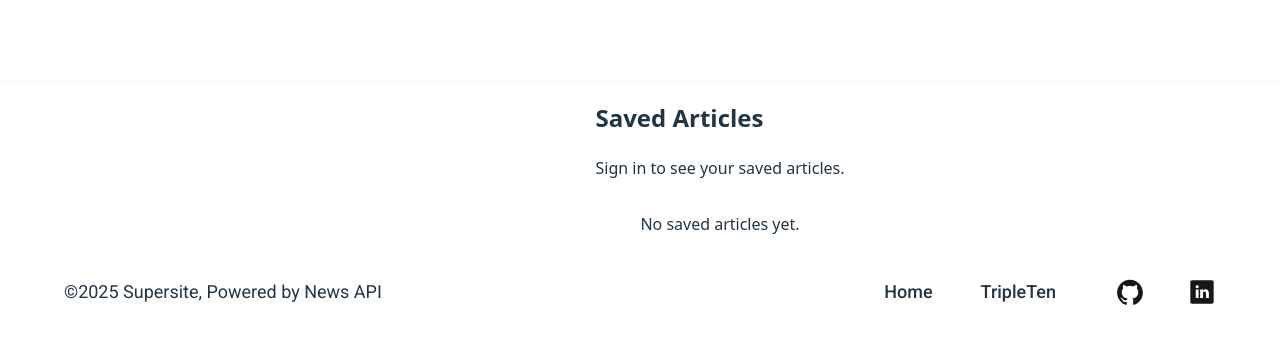
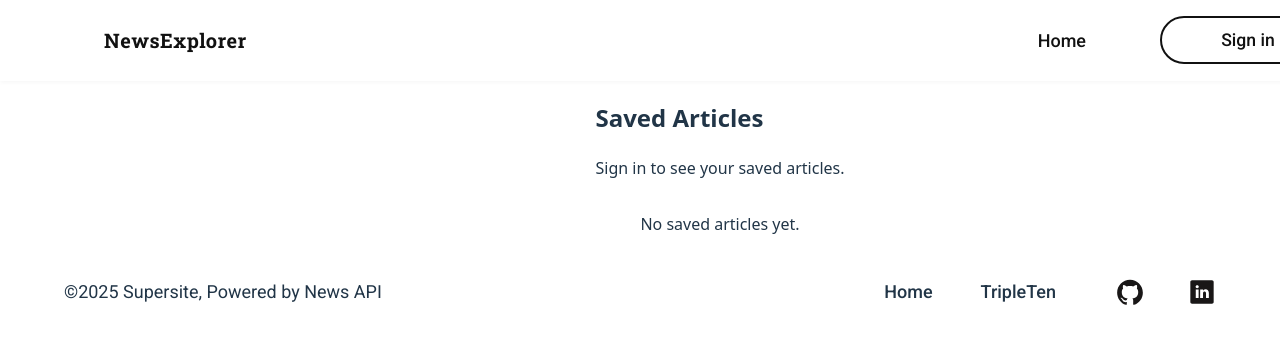
Before and after one commit to Bdotgo17/final-project, a React (Vite) app: page /#/saved-news in a window 1280 px wide. Shown: the top 344 px of the page. Built offline with nearby package versions, Linux system fonts and the light colour scheme.

Commit message:
saved articles page css

```diff
--- a/src/components/App/App.jsx
+++ b/src/components/App/App.jsx
@@ -77,6 +77,7 @@ function App() {
                   user={user}
                   showSavedLink={showSavedLink}
                   onSignIn={() => setIsLoginOpen(true)}
+                  theme="dark"
                 />
                 <SavedNews user={user} savedArticles={savedArticles} />
               </>
--- a/src/components/Header/Header.css
+++ b/src/components/Header/Header.css
@@ -35,3 +35,17 @@
   align-items: center;
   height: 100%;
 }
+
+.header-dark,
+.header.header-dark .header-title {
+  background: #fff;
+  color: #111;
+}
+
+.header-dark .header-title {
+  color: #111;
+}
+
+.header-dark .header-title {
+  color: #111 !important;
+}
--- a/src/components/Header/Header.jsx
+++ b/src/components/Header/Header.jsx
@@ -1,16 +1,21 @@
 import React from "react";
 import "./Header.css";
+import { useLocation } from "react-router-dom";
 import Navigation from "../Navigation/Navigation";
 
 function Header({ showSavedLink, onSignInClick, user, onSignIn }) {
+  const location = useLocation();
+  const isDark = location.pathname === "/saved-news";
+
   return (
-    <header className="header">
+    <header className={`header${isDark ? " header-dark" : ""}`}>
       <div className="header-content">
         <span className="header-title">NewsExplorer</span>
         <Navigation
           showSavedLink={showSavedLink}
           onSignIn={onSignIn}
           user={user}
+          isDark={isDark}
         />
       </div>
     </header>
--- a/src/components/Main/Main.jsx
+++ b/src/components/Main/Main.jsx
@@ -28,6 +28,8 @@ function Main({
   // Track if a search has been made
   const [hasSearched, setHasSearched] = useState(false);
   const [showPreloader, setShowPreloader] = useState(false);
+  const [showMoreActive, setShowMoreActive] = useState(false);
+  const [savedArticles, setSavedArticles] = useState([]);
 
   function handleSearch(query) {
     setHasSearched(true);
@@ -39,8 +41,6 @@ function Main({
     }, 5000); // 5 seconds
   }
 
-  const [showMoreActive, setShowMoreActive] = useState(false);
-
   function handleShowMoreClick() {
     setShowMoreActive(true);
     onShowMore();
@@ -51,6 +51,17 @@ function Main({
   function handleSignIn(username) {
     setUser({ username });
     setIsLoginOpen(false);
+  }
+
+  function handleSaveArticle(article) {
+    setSavedArticles((prev) => {
+      // If already saved, remove it (unsave)
+      if (prev.some((a) => a.url === article.url)) {
+        return prev.filter((a) => a.url !== article.url);
+      }
+      // If not saved, add it
+      return [...prev, article];
+    });
   }
 
   return (
@@ -78,7 +89,13 @@ function Main({
                 <h2 className="results-title">Search results</h2>
                 <div className="news-cards-list">
                   {articles.slice(0, showCount).map((article, idx) => (
-                    <NewsCard key={idx} article={article} />
+                    <NewsCard
+                      key={idx}
+                      article={article}
+                      isSaved={savedArticles.some((a) => a.url === article.url)}
+                      onSave={handleSaveArticle}
+                      isLoggedIn={!!user}
+                    />
                   ))}
                 </div>
                 {showCount < articles.length && (
--- a/src/components/Navigation/Navigation.css
+++ b/src/components/Navigation/Navigation.css
@@ -136,3 +136,22 @@
 .nav-link.active[data-underline="saved"]::after {
   width: 178px;
 }
+
+.Navigation .nav-link,
+.Navigation .sign-in-btn {
+  color: #fff;
+}
+
+.header-dark .nav-link,
+.header-dark .sign-in-btn {
+  color: #111 !important;
+}
+
+.header-dark .nav-link.active::after {
+  background: #111 !important;
+}
+
+/* Username button (sign-in-btn) black oval in dark header */
+.header-dark .sign-in-btn {
+  border-color: #111 !important;
+}
--- a/src/components/Navigation/Navigation.jsx
+++ b/src/components/Navigation/Navigation.jsx
@@ -1,11 +1,11 @@
 import "./Navigation.css";
 import { Link, useLocation } from "react-router-dom";
 
-function Navigation({ showSavedLink, user, onSignIn }) {
+function Navigation({ showSavedLink, user, onSignIn, isDark }) {
   const location = useLocation();
 
   return (
-    <nav className="Navigation">
+    <nav className={`Navigation ${isDark ? "header-dark" : ""}`}>
       <ul>
         <li>
           <Link
--- a/src/components/NewsCard/NewsCard.css
+++ b/src/components/NewsCard/NewsCard.css
@@ -3,7 +3,7 @@
   height: 576px;
   background: #fff;
   border-radius: 16px;
-  box-shadow: 0 2px 16px rgba(0,0,0,0.06);
+  box-shadow: 0 2px 16px rgba(0, 0, 0, 0.06);
   display: flex;
   flex-direction: column;
   overflow: hidden;
@@ -75,18 +75,29 @@
   padding: 8px;
   cursor: pointer;
   z-index: 2;
-  box-shadow: 0 2px 8px rgba(0,0,0,0.08);
+  box-shadow: 0 2px 8px rgba(0, 0, 0, 0.08);
   display: flex;
   align-items: center;
   justify-content: center;
-  transition: box-shadow 0.2s;
+  transition: color 0.2s;
 }
 
 .save-icon:hover {
-  box-shadow: 0 4px 16px rgba(47,113,229,0.15);
+  box-shadow: 0 4px 16px rgba(47, 113, 229, 0.15);
 }
 
 .save-icon svg {
   stroke: #b6bcbf;
   fill: none;
+  transition: stroke 0.2s, fill 0.2s;
 }
+
+.save-icon.saved svg {
+  stroke: #2F71E5;
+  fill: #2F71E5;
+}
+
+.save-icon:focus {
+  outline: none;
+  box-shadow: 0 2px 8px rgba(0, 0, 0, 0.08); /* or your preferred shadow */
+}
--- a/src/components/NewsCard/NewsCard.jsx
+++ b/src/components/NewsCard/NewsCard.jsx
@@ -1,9 +1,5 @@
 import "./NewsCard.css";
 import { useState } from "react";
-
-// Placeholder: replace with real auth/saved logic
-const isLoggedIn = false;
-const isSaved = false;
 
 function formatDate(dateStr) {
   const date = new Date(dateStr);
@@ -14,13 +10,16 @@ function formatDate(dateStr) {
   });
 }
 
-function NewsCard({ article }) {
+function NewsCard({ article, isSaved, onSave, isLoggedIn }) {
   const [showTooltip, setShowTooltip] = useState(false);
 
   function handleSaveClick(e) {
     e.preventDefault();
-    if (!isLoggedIn) return;
-    // Add save/unsave logic here
+    if (!isLoggedIn) {
+      setShowTooltip(true);
+      return;
+    }
+    onSave(article);
   }
 
   return (
@@ -34,21 +33,19 @@ function NewsCard({ article }) {
           />
         )}
         <button
-          className={`save-icon${isLoggedIn ? " active" : ""}${
-            isSaved ? " saved" : ""
-          }`}
+          className={`save-icon${isSaved ? " saved" : ""}`}
           onClick={handleSaveClick}
           onMouseEnter={() => !isLoggedIn && setShowTooltip(true)}
           onMouseLeave={() => setShowTooltip(false)}
-          aria-label="Save article"
+          aria-label={isSaved ? "Unsave article" : "Save article"}
         >
           {/* SVG or icon for save */}
           <svg
             width="24"
             height="24"
             viewBox="0 0 24 24"
-            fill={isSaved ? "#2F71E5" : "none"}
-            stroke="#2F71E5"
+            stroke="currentColor"
+            fill="currentColor"
             strokeWidth="2"
             strokeLinecap="round"
             strokeLinejoin="round"
```
